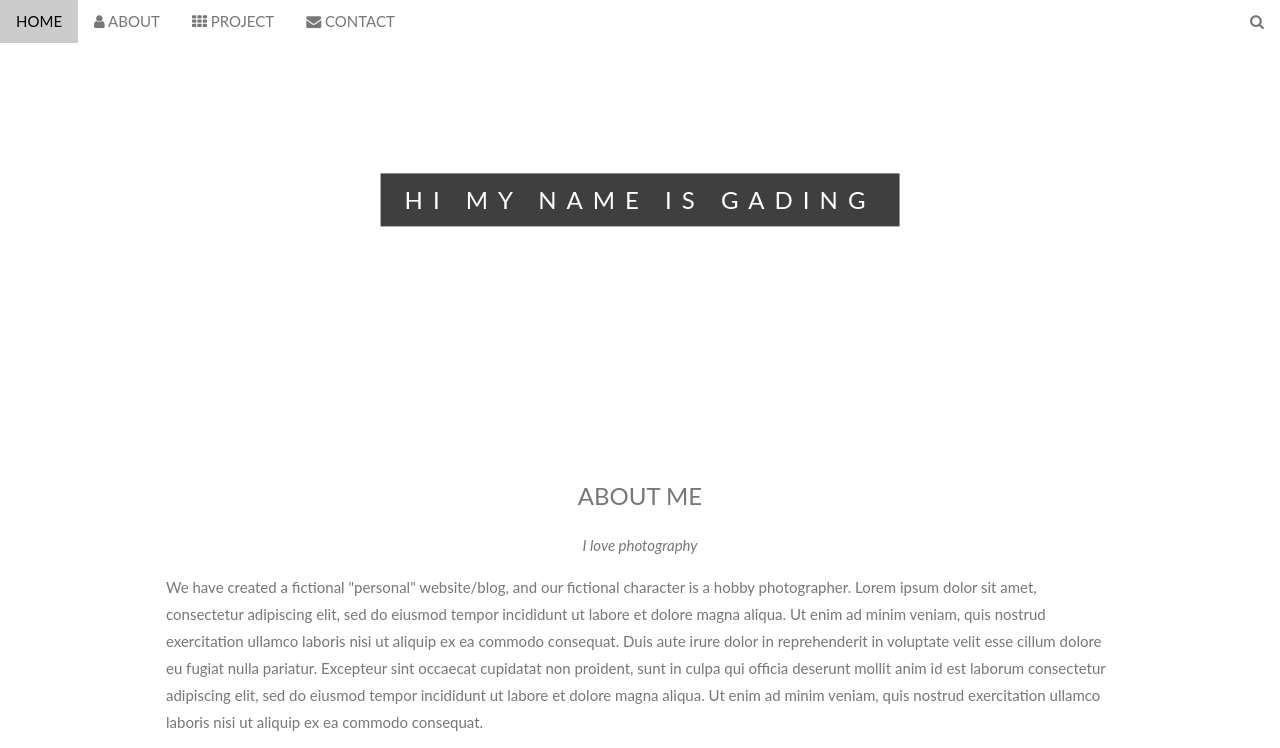
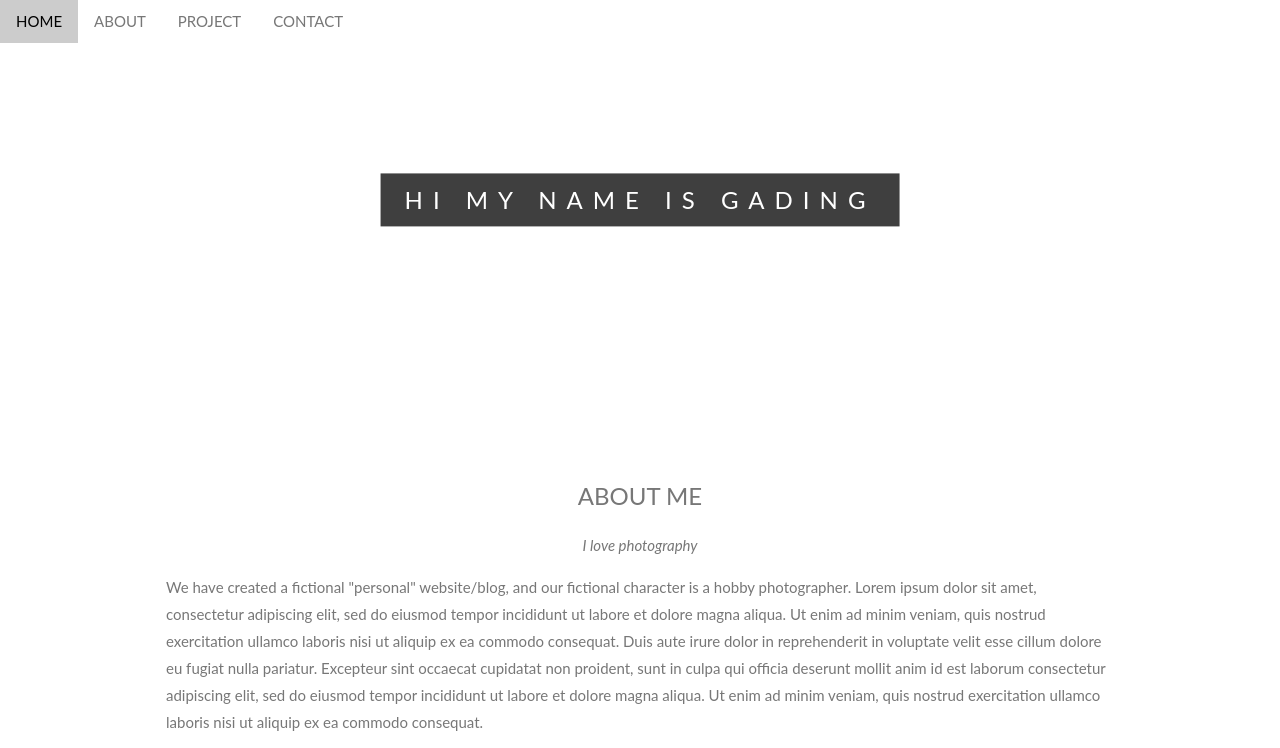
Before and after one commit to Gadingknr/ASSIGNMENT_ISYS3004, a plain HTML site: page index.html in a window 1280 px wide. Shown: the top 748 px of the page. Drawn offline with nearby package versions, Linux system fonts and the light colour scheme.

Commit message:
play around

```diff
--- a/index.html
+++ b/index.html
@@ -7,10 +7,7 @@
 <link rel="stylesheet" href="https://www.w3schools.com/w3css/4/w3.css">
 <!-- tag links to external stylesheet in this case its from w3schools to get thge styling of the page-->
 <link rel="preconnect" href="https://fonts.googleapis.com">
-<link rel="preconnect" href="https://fonts.gstatic.com" crossorigin>
-<link href="https://fonts.googleapis.com/css2?family=Quattrocento+Sans&display=swap" rel="stylesheet">
 <!-- tag links to external fonts-->
-<link rel="stylesheet" href="https://cdnjs.cloudflare.com/ajax/libs/font-awesome/4.7.0/css/font-awesome.min.css">
 <style>
 body,h1,h2,h3,h4,h5,h6 {font-family: "Lato", sans-serif;}
 body, html {
```
